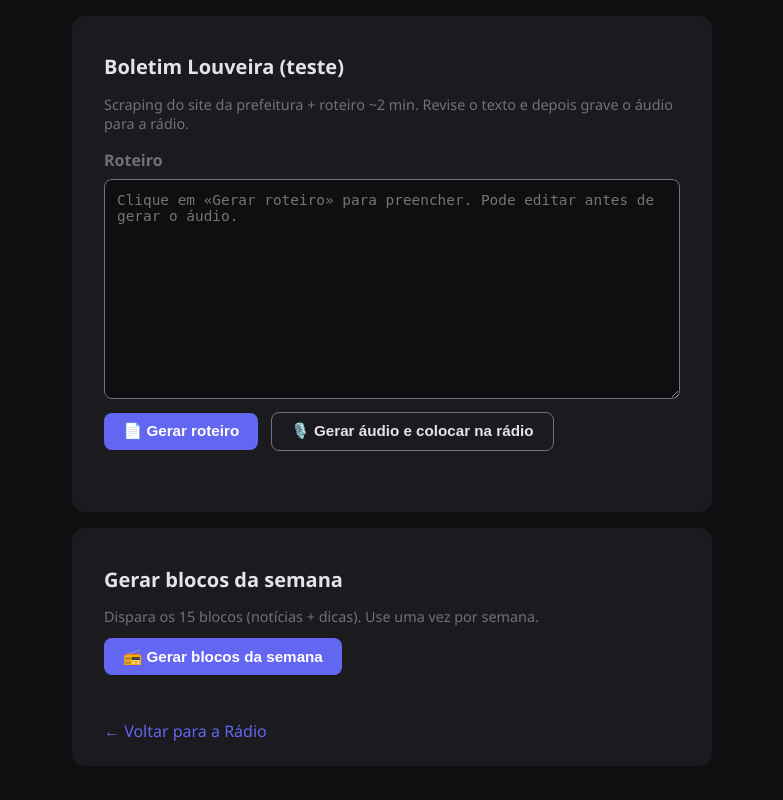
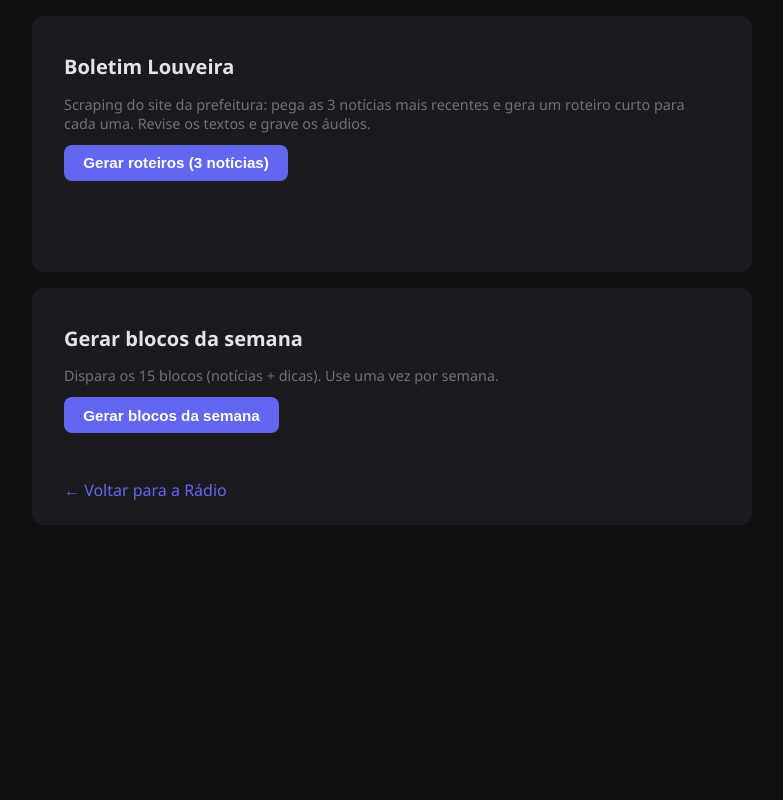
Before and after one commit to IA-Expertise/radio_iae, a Flask app: page /admin in a window 1280 px wide. Shown: the whole page, without its empty margins (248-1031 px from the left). Run offline with Flask 3, Linux system fonts and the light colour scheme.

Commit message:
Create separate short news reports for each item
Update API endpoints to generate and process multiple individual news scripts, creating separate audio files for each.

Replit-Commit-Author: Agent
Replit-Commit-Session-Id: 87f3b0d5-3341-4a92-9a1d-16a5893ba82c
Replit-Commit-Checkpoint-Type: full_checkpoint
Replit-Commit-Event-Id: 2a78a8bd-56b4-49d1-b91e-d15eae56a746
Replit-Commit-Screenshot-Url: https://storage.googleapis.com/screenshot-production-us-central1/84025e76-9c90-469c-b700-6e83762bf116/87f3b0d5-3341-4a92-9a1d-16a5893ba82c/Qf5bBdi
Replit-Helium-Checkpoint-Created: true

```diff
--- a/app.py
+++ b/app.py
@@ -250,13 +250,14 @@ def api_gerar_semana():
 @app.route("/api/gerar-roteiro-louveira", methods=["POST"])
 def api_gerar_roteiro_louveira():
     """
-    Scraping Louveira + Gemini → roteiro completo. Retorna o texto para exibir na admin (e depois gerar áudio).
+    Scraping Louveira + Gemini → 3 roteiros curtos (um por notícia).
+    Retorna lista [{title, script}, ...] para exibir na admin.
     """
     if not _check_admin_secret():
         return jsonify({"ok": False, "error": "Acesso negado."}), 403
     try:
-        script = run_louveira()
-        return jsonify({"ok": True, "script": script})
+        items = run_louveira()
+        return jsonify({"ok": True, "items": items})
     except Exception as e:
         return jsonify({"ok": False, "error": str(e)}), 500
 
@@ -264,34 +265,43 @@ def api_gerar_roteiro_louveira():
 @app.route("/api/gerar-audio-boletim", methods=["POST"])
 def api_gerar_audio_boletim():
     """
-    Recebe o roteiro (body.script), gera áudio ElevenLabs, grava em output/blocks/, adiciona à fila da rádio.
-    Programação fica: boletim → música → música → ...
+    Recebe lista de roteiros (body.scripts), gera áudio para cada um,
+    grava em output/blocks/, adiciona à fila da rádio.
     """
     if not _check_admin_secret():
         return jsonify({"ok": False, "error": "Acesso negado."}), 403
     data = request.get_json(silent=True) or {}
-    script = (data.get("script") or "").strip()
-    if not script:
-        return jsonify({"ok": False, "error": "Roteiro vazio. Gere o roteiro antes ou cole o texto."}), 400
+    scripts = data.get("scripts") or []
+    if not scripts or not any(s.strip() for s in scripts):
+        return jsonify({"ok": False, "error": "Nenhum roteiro para gerar. Gere os roteiros antes."}), 400
     try:
-        closing = _get_next_closing()
-        full_script = script + " [pausa] " + closing
-        voice_run(full_script)
-        if not NEWS_FILE.is_file():
-            return jsonify({"ok": False, "error": "Áudio não foi gerado."}), 500
-        BLOCKS_DIR.mkdir(parents=True, exist_ok=True)
-        name = f"block_{_next_block_id():06d}.mp3"
-        dest = BLOCKS_DIR / name
-        if NEWS_BED_PATH.is_file():
-            mix_voice_with_bed(NEWS_FILE, NEWS_BED_PATH, dest)
-        else:
-            normalize_audio(NEWS_FILE, dest)
-        with _lock:
-            ready_blocks.append(name)
+        blocks_created = []
+        for script in scripts:
+            script = script.strip()
+            if not script:
+                continue
+            closing = _get_next_closing()
+            full_script = script + " [pausa] " + closing
+            voice_run(full_script)
+            if not NEWS_FILE.is_file():
+                continue
+            BLOCKS_DIR.mkdir(parents=True, exist_ok=True)
+            name = f"block_{_next_block_id():06d}.mp3"
+            dest = BLOCKS_DIR / name
+            if NEWS_BED_PATH.is_file():
+                mix_voice_with_bed(NEWS_FILE, NEWS_BED_PATH, dest)
+            else:
+                normalize_audio(NEWS_FILE, dest)
+            with _lock:
+                ready_blocks.append(name)
+            blocks_created.append(name)
+            time.sleep(DELAY_BETWEEN_BLOCKS_SEC)
+        if not blocks_created:
+            return jsonify({"ok": False, "error": "Nenhum áudio foi gerado."}), 500
         return jsonify({
             "ok": True,
-            "message": "Boletim gravado e colocado na programação. Ciclo: boletim → música → música.",
-            "block": name,
+            "message": f"{len(blocks_created)} boletim(ns) gravado(s) e colocado(s) na programação.",
+            "blocks": blocks_created,
         })
     except Exception as e:
         return jsonify({"ok": False, "error": str(e)}), 500
--- a/templates/admin.html
+++ b/templates/admin.html
@@ -12,6 +12,8 @@
       --accent-hover: #818cf8;
       --text: #e4e4e7;
       --text-muted: #71717a;
+      --green: #22c55e;
+      --green-hover: #16a34a;
     }
     * { box-sizing: border-box; }
     body {
@@ -30,7 +32,7 @@
       border-radius: 12px;
       padding: 1.5rem 2rem;
       margin-bottom: 1rem;
-      max-width: 640px;
+      max-width: 720px;
       width: 100%;
     }
     .card h1 { font-size: 1.25rem; margin-bottom: 0.5rem; }
@@ -48,6 +50,10 @@
     }
     .btn:hover { background: var(--accent-hover); }
     .btn:disabled { opacity: 0.5; cursor: not-allowed; }
+    .btn-green {
+      background: var(--green);
+    }
+    .btn-green:hover { background: var(--green-hover); }
     .btn-sec {
       background: var(--card);
       border: 1px solid var(--text-muted);
@@ -56,9 +62,20 @@
     }
     .btn-sec:hover { border-color: var(--accent); color: var(--accent); }
     .status { font-size: 0.85rem; margin-top: 0.5rem; color: var(--text-muted); min-height: 1.2em; }
-    textarea {
+    .news-item {
+      border: 1px solid #2a2a30;
+      border-radius: 8px;
+      padding: 0.75rem;
+      margin-bottom: 0.75rem;
+    }
+    .news-item h3 {
+      font-size: 0.95rem;
+      margin: 0 0 0.5rem 0;
+      color: #93c5fd;
+    }
+    .news-item textarea {
       width: 100%;
-      min-height: 220px;
+      min-height: 140px;
       background: var(--bg);
       border: 1px solid var(--text-muted);
       border-radius: 8px;
@@ -66,29 +83,39 @@
       color: var(--text);
       font-size: 0.9rem;
       resize: vertical;
-      margin-bottom: 0.5rem;
     }
+    .news-item .word-count {
+      font-size: 0.8rem;
+      color: var(--text-muted);
+      margin-top: 0.25rem;
+    }
+    .btn-row { display: flex; flex-wrap: wrap; gap: 0.5rem; margin-top: 0.75rem; }
     a { color: var(--accent); text-decoration: none; margin-top: 0.5rem; display: inline-block; }
     a:hover { text-decoration: underline; }
   </style>
 </head>
 <body>
   <div class="card">
-    <h1>Boletim Louveira (teste)</h1>
-    <p>Scraping do site da prefeitura + roteiro ~2 min. Revise o texto e depois grave o áudio para a rádio.</p>
-    <h2>Roteiro</h2>
-    <textarea id="roteiro" placeholder="Clique em «Gerar roteiro» para preencher. Pode editar antes de gerar o áudio."></textarea>
-    <div>
-      <button id="btn-roteiro" class="btn" type="button">📄 Gerar roteiro</button>
-      <button id="btn-audio" class="btn btn-sec" type="button">🎙️ Gerar áudio e colocar na rádio</button>
+    <h1>Boletim Louveira</h1>
+    <p>Scraping do site da prefeitura: pega as 3 notícias mais recentes e gera um roteiro curto para cada uma. Revise os textos e grave os áudios.</p>
+
+    <div class="btn-row">
+      <button id="btn-roteiro" class="btn" type="button">Gerar roteiros (3 notícias)</button>
     </div>
     <p id="status-louveira" class="status"></p>
+
+    <div id="news-container"></div>
+
+    <div class="btn-row" id="audio-row" style="display:none;">
+      <button id="btn-audio" class="btn btn-green" type="button">Gerar áudios e colocar na rádio</button>
+    </div>
+    <p id="status-audio" class="status"></p>
   </div>
 
   <div class="card">
     <h1>Gerar blocos da semana</h1>
     <p>Dispara os 15 blocos (notícias + dicas). Use uma vez por semana.</p>
-    <button id="btn-gerar" class="btn" type="button">📻 Gerar blocos da semana</button>
+    <button id="btn-gerar" class="btn" type="button">Gerar blocos da semana</button>
     <p id="status" class="status"></p>
     <a href="/">← Voltar para a Rádio</a>
   </div>
@@ -98,8 +125,10 @@
     const statusEl = document.getElementById('status');
     const btnRoteiro = document.getElementById('btn-roteiro');
     const btnAudio = document.getElementById('btn-audio');
-    const roteiroEl = document.getElementById('roteiro');
+    const audioRow = document.getElementById('audio-row');
+    const newsContainer = document.getElementById('news-container');
     const statusLouveira = document.getElementById('status-louveira');
+    const statusAudio = document.getElementById('status-audio');
 
     function getKey() {
       const params = new URLSearchParams(window.location.search);
@@ -110,6 +139,39 @@
       return JSON.stringify({ secret: getKey(), ...extra });
     }
 
+    function countWords(text) {
+      return text.replace(/\[pausa\]/g, ' ').replace(/\.\.\./g, ' ').trim().split(/\s+/).filter(Boolean).length;
+    }
+
+    function renderNewsItems(items) {
+      newsContainer.innerHTML = '';
+      items.forEach((item, i) => {
+        const div = document.createElement('div');
+        div.className = 'news-item';
+
+        const h3 = document.createElement('h3');
+        h3.textContent = (i + 1) + '. ' + (item.title || 'Notícia ' + (i + 1));
+        div.appendChild(h3);
+
+        const ta = document.createElement('textarea');
+        ta.id = 'script-' + i;
+        ta.value = item.script || '';
+        div.appendChild(ta);
+
+        const wc = document.createElement('div');
+        wc.className = 'word-count';
+        wc.textContent = countWords(ta.value) + ' palavras';
+        div.appendChild(wc);
+
+        ta.addEventListener('input', () => {
+          wc.textContent = countWords(ta.value) + ' palavras';
+        });
+
+        newsContainer.appendChild(div);
+      });
+      audioRow.style.display = items.length > 0 ? 'flex' : 'none';
+    }
+
     btnRoteiro.addEventListener('click', async () => {
       const key = getKey();
       if (!key) {
@@ -117,8 +179,10 @@
         return;
       }
       btnRoteiro.disabled = true;
-      statusLouveira.textContent = 'Scraping Louveira e gerando roteiro…';
-      roteiroEl.value = '';
+      statusLouveira.textContent = 'Buscando notícias de Louveira e gerando roteiros…';
+      newsContainer.innerHTML = '';
+      audioRow.style.display = 'none';
+      statusAudio.textContent = '';
       try {
         const res = await fetch('/api/gerar-roteiro-louveira', {
           method: 'POST',
@@ -126,11 +190,11 @@
           body: payload(),
         });
         const data = await res.json();
-        if (res.ok && data.ok && data.script) {
-          roteiroEl.value = data.script;
-          statusLouveira.textContent = 'Roteiro pronto. Revise e clique em «Gerar áudio e colocar na rádio».';
+        if (res.ok && data.ok && data.items) {
+          renderNewsItems(data.items);
+          statusLouveira.textContent = data.items.length + ' roteiro(s) gerado(s). Revise os textos e clique em «Gerar áudios».';
         } else {
-          statusLouveira.textContent = data.error || 'Erro ao gerar roteiro.';
+          statusLouveira.textContent = data.error || 'Erro ao gerar roteiros.';
         }
       } catch (_) {
         statusLouveira.textContent = 'Erro ao chamar a API.';
@@ -140,31 +204,32 @@
 
     btnAudio.addEventListener('click', async () => {
       const key = getKey();
-      const script = roteiroEl.value.trim();
       if (!key) {
-        statusLouveira.textContent = 'Chave não encontrada.';
+        statusAudio.textContent = 'Chave não encontrada.';
         return;
       }
-      if (!script) {
-        statusLouveira.textContent = 'Gere o roteiro antes ou cole o texto no campo.';
+      const textareas = newsContainer.querySelectorAll('textarea');
+      const scripts = Array.from(textareas).map(ta => ta.value.trim()).filter(Boolean);
+      if (scripts.length === 0) {
+        statusAudio.textContent = 'Gere os roteiros antes ou preencha os campos.';
         return;
       }
       btnAudio.disabled = true;
-      statusLouveira.textContent = 'Gravando áudio e colocando na programação…';
+      statusAudio.textContent = 'Gerando ' + scripts.length + ' áudio(s)… Isso leva ~30s por notícia.';
       try {
         const res = await fetch('/api/gerar-audio-boletim', {
           method: 'POST',
           headers: { 'Content-Type': 'application/json' },
-          body: payload({ script }),
+          body: payload({ scripts }),
         });
         const data = await res.json();
         if (res.ok && data.ok) {
-          statusLouveira.textContent = data.message || 'Boletim na rádio. Ciclo: boletim → música → música.';
+          statusAudio.textContent = data.message || 'Boletins na rádio!';
         } else {
-          statusLouveira.textContent = data.error || 'Erro.';
+          statusAudio.textContent = data.error || 'Erro.';
         }
       } catch (_) {
-        statusLouveira.textContent = 'Erro ao chamar a API.';
+        statusAudio.textContent = 'Erro ao chamar a API.';
       }
       btnAudio.disabled = false;
     });
```
Also changed, not shown: core/news_agent.py (+81 -26 lines).
